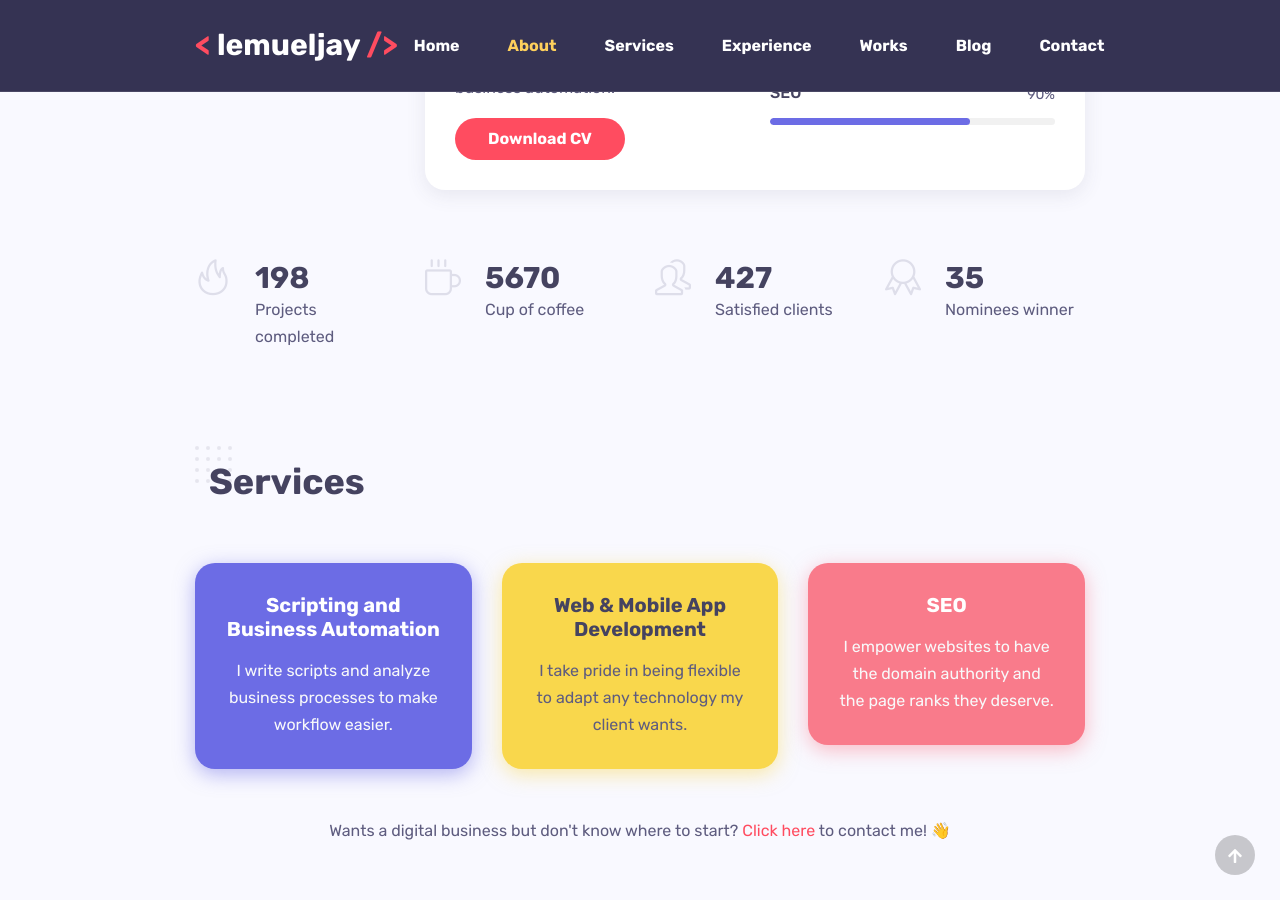
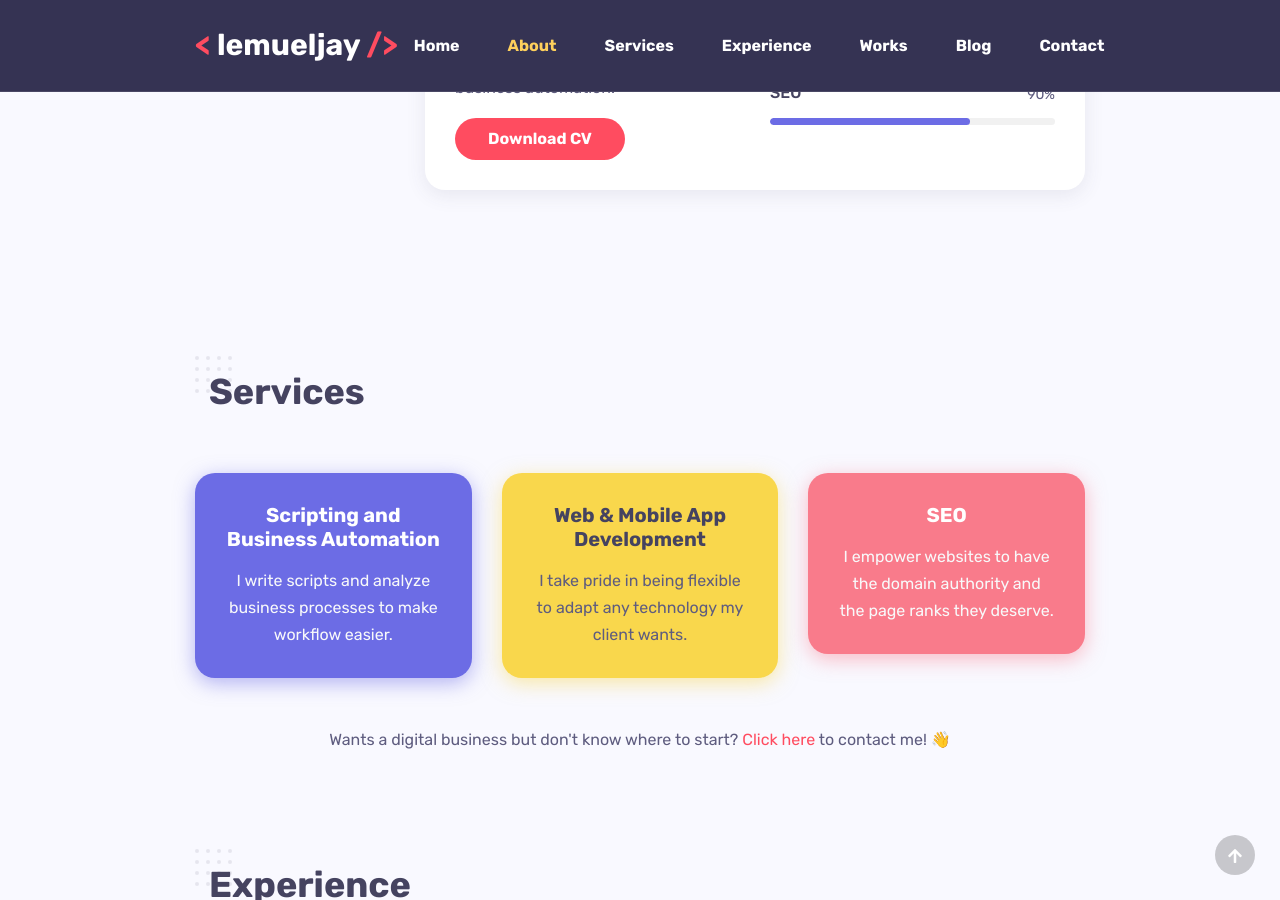
Before and after one commit to lemueljay/lemueljay, a Jekyll site: the page built from index.html, in a window 1280 px wide and 900 px high, scrolled down 1232 px. Built offline with Jekyll 4.4.1, drawn with Linux system fonts in a browser that asks for light colours.

Commit message:
Remove fact item list

```diff
--- a/_layouts/default.html
+++ b/_layouts/default.html
@@ -233,57 +233,6 @@
 			<!-- row end -->
 
 			<div class="spacer" data-height="70"></div>
-
-			<div class="row">
-
-				<div class="col-md-3 col-sm-6">
-					<!-- fact item -->
-					<div class="fact-item">
-						<span class="icon icon-fire"></span>
-						<div class="details">
-							<h3 class="mb-0 mt-0 number"><em class="count">198</em></h3>
-							<p class="mb-0">Projects completed</p>
-						</div>
-					</div>
-					<div class="spacer d-md-none d-lg-none" data-height="30"></div>
-				</div>
-
-				<div class="col-md-3 col-sm-6">
-					<!-- fact item -->
-					<div class="fact-item">
-						<span class="icon icon-cup"></span>
-						<div class="details">
-							<h3 class="mb-0 mt-0 number"><em class="count">5670</em></h3>
-							<p class="mb-0">Cup of coffee</p>
-						</div>
-					</div>
-					<div class="spacer d-md-none d-lg-none" data-height="30"></div>
-				</div>
-
-				<div class="col-md-3 col-sm-6">
-					<!-- fact item -->
-					<div class="fact-item">
-						<span class="icon icon-people"></span>
-						<div class="details">
-							<h3 class="mb-0 mt-0 number"><em class="count">427</em></h3>
-							<p class="mb-0">Satisfied clients</p>
-						</div>
-					</div>
-					<div class="spacer d-md-none d-lg-none" data-height="30"></div>
-				</div>
-
-				<div class="col-md-3 col-sm-6">
-					<!-- fact item -->
-					<div class="fact-item">
-						<span class="icon icon-badge"></span>
-						<div class="details">
-							<h3 class="mb-0 mt-0 number"><em class="count">35</em></h3>
-							<p class="mb-0">Nominees winner</p>
-						</div>
-					</div>
-				</div>
-
-			</div>
 
 		</div>
 
```
